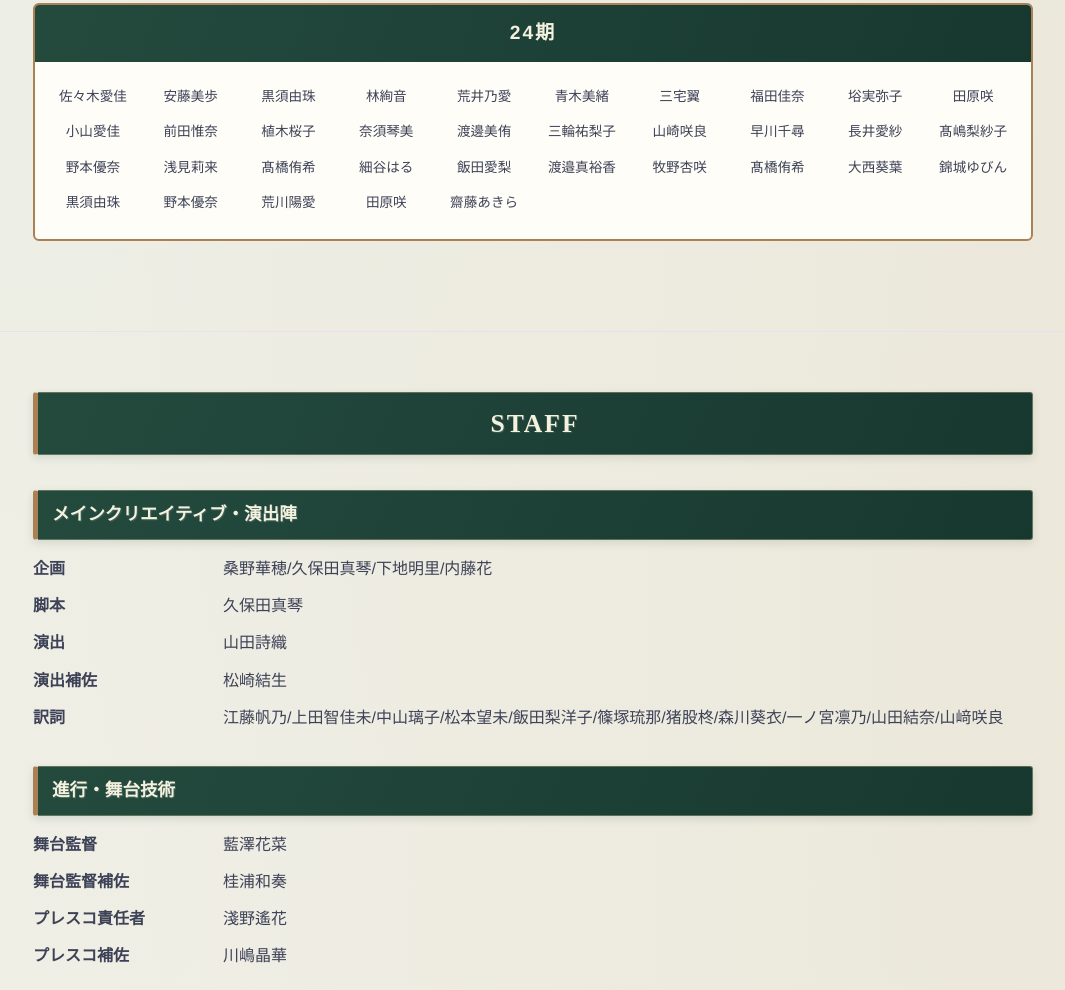
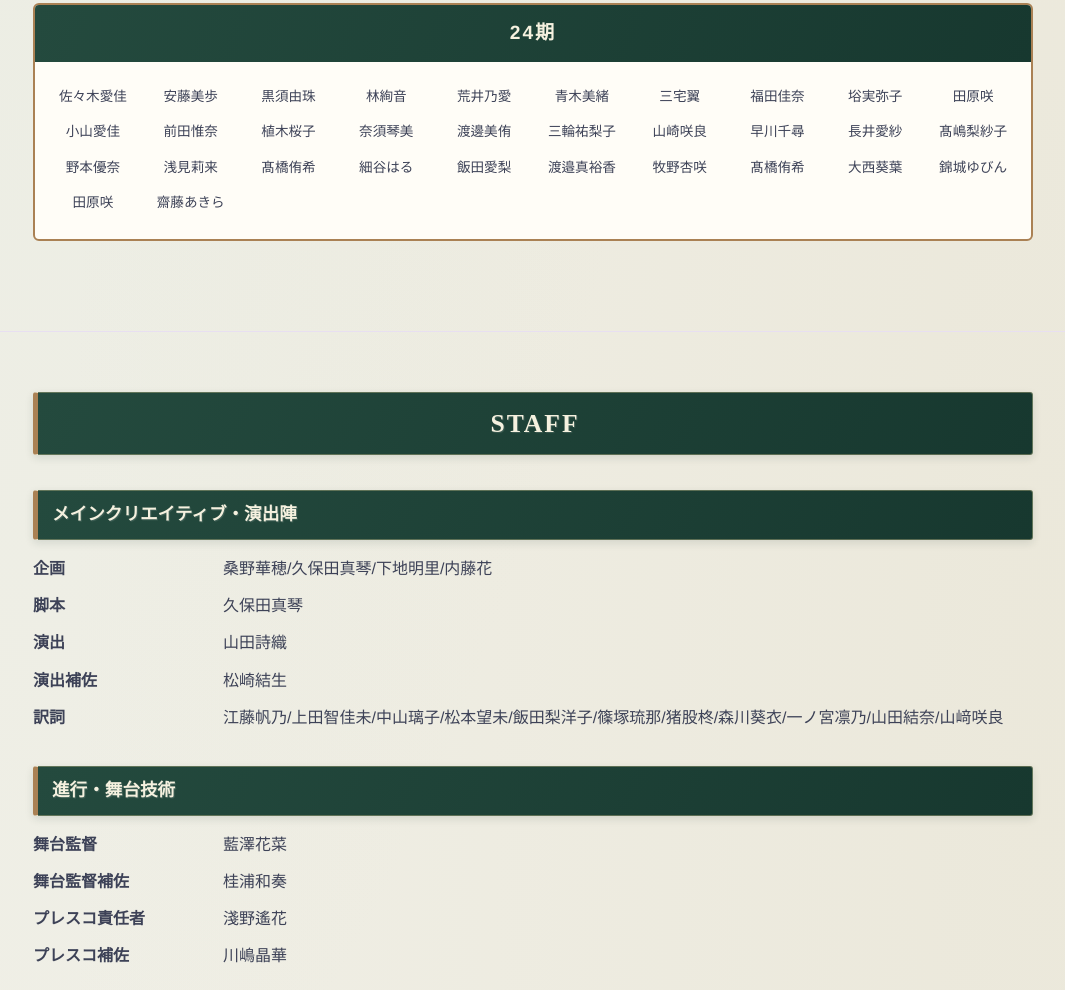
Before and after one commit to keihanmatcha/winterproject2026, a plain HTML site: page stage/cast-staff.html in a window 1280 px wide. Shown: the part 4703-5693 px from the top of the page, without its empty margins (107-1172 px from the left). Drawn offline with Linux system fonts and the light colour scheme; a web font is replaced by a local one.

Commit message:
Update cast-staff.html

```diff
--- a/stage/cast-staff.html
+++ b/stage/cast-staff.html
@@ -431,9 +431,6 @@
 <li>髙橋侑希</li>
 <li>大西葵葉</li>
 <li>錦城ゆびん</li>
-<li>黒須由珠</li>
-<li>野本優奈</li>
-<li>荒川陽愛</li>
 <li>田原咲</li>
 <li>齋藤あきら</li>
 </ul>
```
